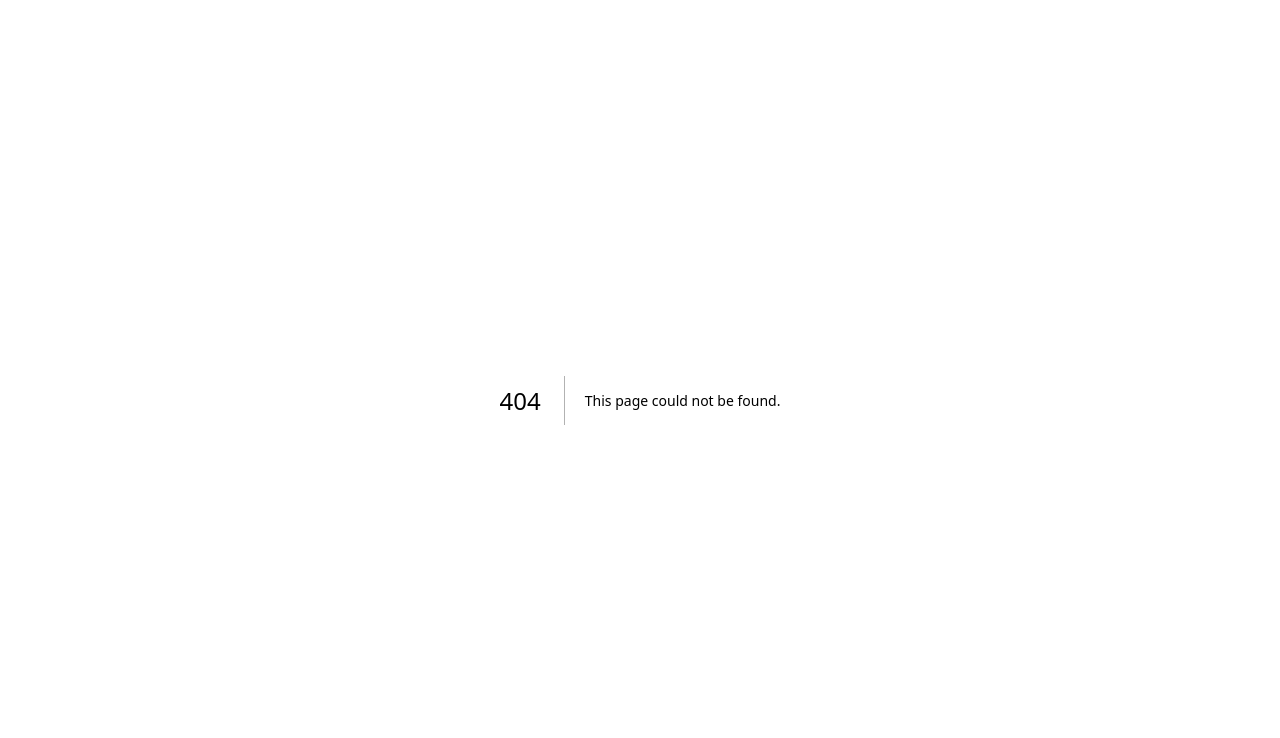
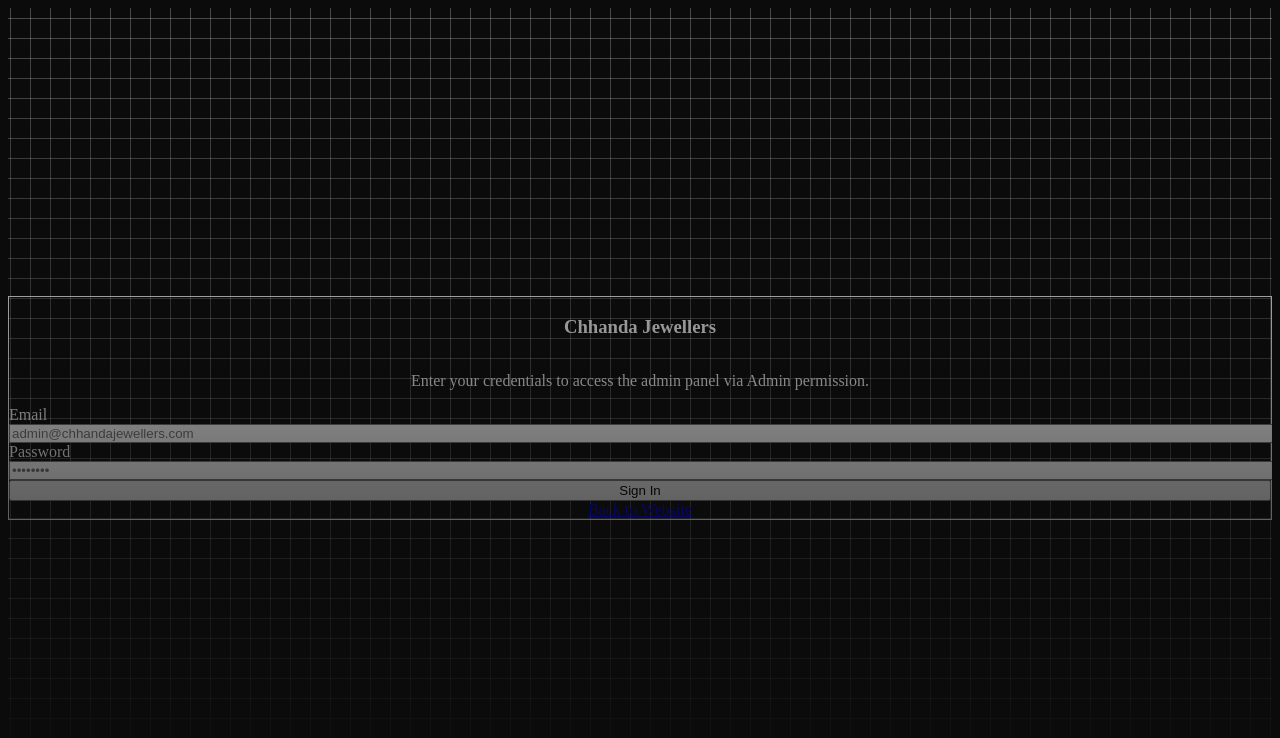
Before and after one commit to santrarony9/Chhanda-jewellers-b2b, a Next.js app: page /login in a window 1280 px wide. Before the commit this address had no page. Shown: the top 738 px of the page. Built offline with nearby package versions, Linux system fonts and the light colour scheme; a web font is replaced by a local one.

Commit message:
Add login page and update navbar

```diff
--- /dev/null
+++ b/src/app/login/page.tsx
@@ -0,0 +1,103 @@
+'use client';
+
+import { useState } from 'react';
+import { signIn } from 'next-auth/react';
+import { useRouter } from 'next/navigation';
+import Link from 'next/link';
+import { Button } from "@/components/ui/button";
+import { Input } from "@/components/ui/input";
+import { Label } from "@/components/ui/label";
+import { Card, CardContent, CardDescription, CardFooter, CardHeader, CardTitle } from "@/components/ui/card";
+
+export default function LoginPage() {
+    const router = useRouter();
+    const [email, setEmail] = useState('');
+    const [password, setPassword] = useState('');
+    const [error, setError] = useState('');
+    const [loading, setLoading] = useState(false);
+
+    const handleSubmit = async (e: React.FormEvent) => {
+        e.preventDefault();
+        setLoading(true);
+        setError('');
+
+        try {
+            const res = await signIn('credentials', {
+                email,
+                password,
+                redirect: false,
+            });
+
+            if (res?.error) {
+                setError('Invalid email or password');
+                setLoading(false);
+            } else {
+                router.push('/admin');
+                router.refresh();
+            }
+        } catch (err) {
+            setError('An error occurred. Please try again.');
+            setLoading(false);
+        }
+    };
+
+    return (
+        <div className="min-h-screen flex items-center justify-center bg-black bg-opacity-95 bg-[url('/grid.svg')] bg-center [mask-image:linear-gradient(to_bottom,white,transparent)]">
+            <div className="absolute inset-0 bg-background/90" />
+
+            <Card className="w-full max-w-md bg-zinc-900 border-zinc-800 relative z-10 shadow-2xl">
+                <CardHeader className="space-y-1">
+                    <CardTitle className="text-2xl text-center font-serif text-primary">Chhanda Jewellers</CardTitle>
+                    <CardDescription className="text-center text-zinc-400">
+                        Enter your credentials to access the admin panel via <span className="text-white font-bold">Admin</span> permission.
+                    </CardDescription>
+                </CardHeader>
+                <CardContent>
+                    <form onSubmit={handleSubmit} className="space-y-4">
+                        <div className="space-y-2">
+                            <Label htmlFor="email" className="text-zinc-300">Email</Label>
+                            <Input
+                                id="email"
+                                type="email"
+                                placeholder="admin@chhandajewellers.com"
+                                value={email}
+                                onChange={(e) => setEmail(e.target.value)}
+                                required
+                                className="bg-zinc-950 border-zinc-800 text-white placeholder:text-zinc-600 focus:border-primary/50"
+                            />
+                        </div>
+                        <div className="space-y-2">
+                            <Label htmlFor="password" className="text-zinc-300">Password</Label>
+                            <Input
+                                id="password"
+                                type="password"
+                                placeholder="••••••••"
+                                value={password}
+                                onChange={(e) => setPassword(e.target.value)}
+                                required
+                                className="bg-zinc-950 border-zinc-800 text-white placeholder:text-zinc-600 focus:border-primary/50"
+                            />
+                        </div>
+                        {error && (
+                            <div className="p-3 text-sm text-red-500 bg-red-500/10 border border-red-500/20 rounded-md">
+                                {error}
+                            </div>
+                        )}
+                        <Button
+                            type="submit"
+                            className="w-full bg-primary text-black hover:bg-primary/90 font-bold"
+                            disabled={loading}
+                        >
+                            {loading ? 'Signing in...' : 'Sign In'}
+                        </Button>
+                    </form>
+                </CardContent>
+                <CardFooter className="justify-center">
+                    <Link href="/" className="text-sm text-zinc-500 hover:text-primary transition-colors">
+                        Back to Website
+                    </Link>
+                </CardFooter>
+            </Card>
+        </div>
+    );
+}
--- a/src/components/layout/navbar.tsx
+++ b/src/components/layout/navbar.tsx
@@ -67,8 +67,8 @@
                     ))}
                 </div>
                 <div className="hidden lg:flex lg:flex-1 lg:justify-end">
-                    <Button variant="default" className="rounded-full px-6">
-                        Partner Login
+                    <Button variant="default" className="rounded-full px-6" asChild>
+                        <Link href="/login">Partner Login</Link>
                     </Button>
                 </div>
             </nav>
@@ -111,7 +111,9 @@
                             ))}
                         </div>
                         <div className="py-6">
-                            <Button className="w-full justify-center">Partner Login</Button>
+                            <Button className="w-full justify-center" asChild>
+                                <Link href="/login" onClick={() => setMobileMenuOpen(false)}>Partner Login</Link>
+                            </Button>
                         </div>
                     </div>
                 </div>
--- /dev/null
+++ b/src/components/ui/input.tsx
@@ -0,0 +1,24 @@
+import * as React from "react"
+import { cn } from "@/lib/utils"
+
+export interface InputProps
+    extends React.InputHTMLAttributes<HTMLInputElement> { }
+
+const Input = React.forwardRef<HTMLInputElement, InputProps>(
+    ({ className, type, ...props }, ref) => {
+        return (
+            <input
+                type={type}
+                className={cn(
+                    "flex h-10 w-full rounded-md border border-input bg-background px-3 py-2 text-sm ring-offset-background file:border-0 file:bg-transparent file:text-sm file:font-medium placeholder:text-muted-foreground focus-visible:outline-none focus-visible:ring-2 focus-visible:ring-ring focus-visible:ring-offset-2 disabled:cursor-not-allowed disabled:opacity-50",
+                    className
+                )}
+                ref={ref}
+                {...props}
+            />
+        )
+    }
+)
+Input.displayName = "Input"
+
+export { Input }
--- /dev/null
+++ b/src/components/ui/label.tsx
@@ -0,0 +1,22 @@
+import * as React from "react"
+import { cva, type VariantProps } from "class-variance-authority"
+import { cn } from "@/lib/utils"
+
+const labelVariants = cva(
+    "text-sm font-medium leading-none peer-disabled:cursor-not-allowed peer-disabled:opacity-70"
+)
+
+const Label = React.forwardRef<
+    HTMLLabelElement,
+    React.LabelHTMLAttributes<HTMLLabelElement> &
+    VariantProps<typeof labelVariants>
+>(({ className, ...props }, ref) => (
+    <label
+        ref={ref}
+        className={cn(labelVariants(), className)}
+        {...props}
+    />
+))
+Label.displayName = "Label"
+
+export { Label }
```
